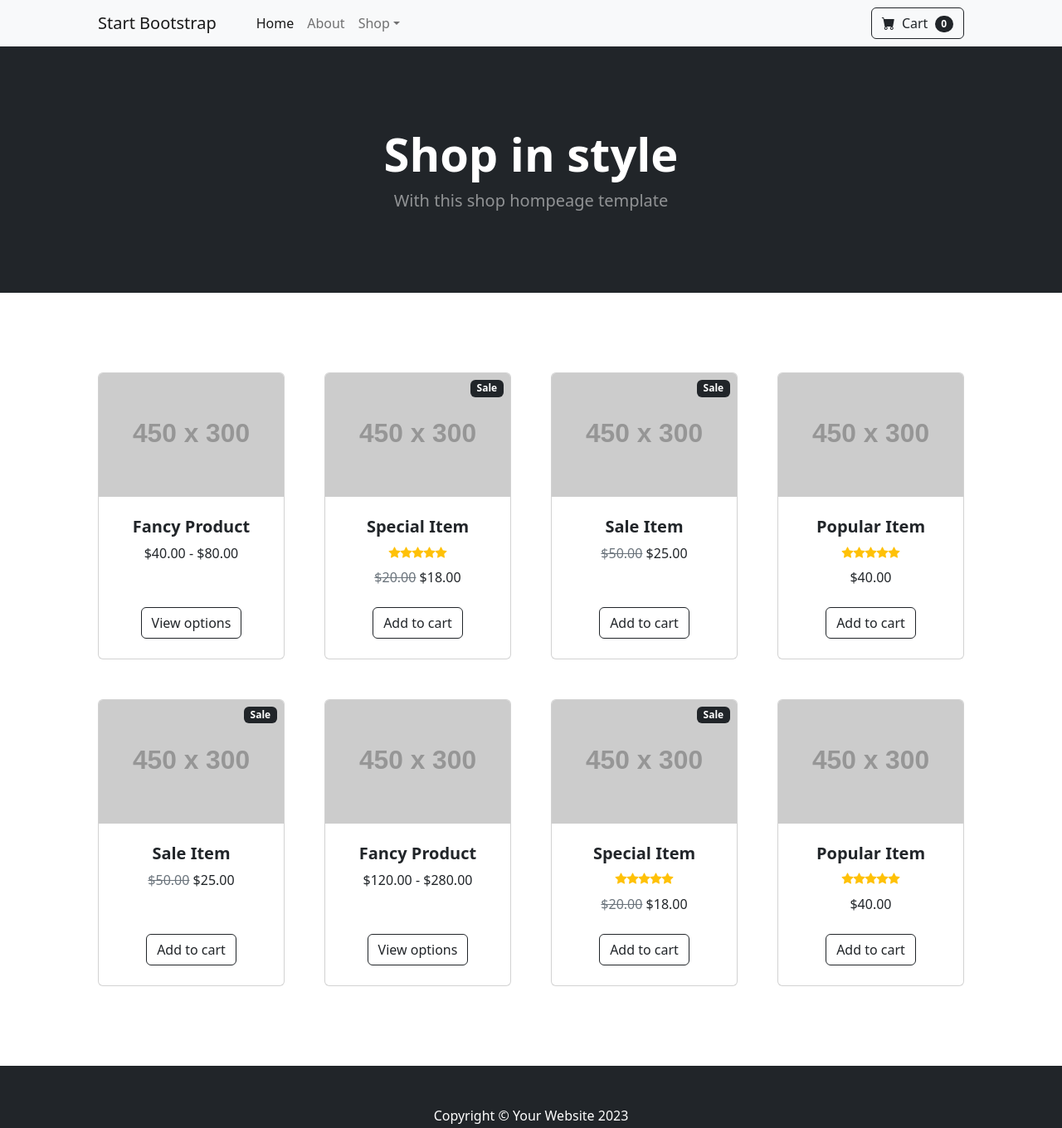
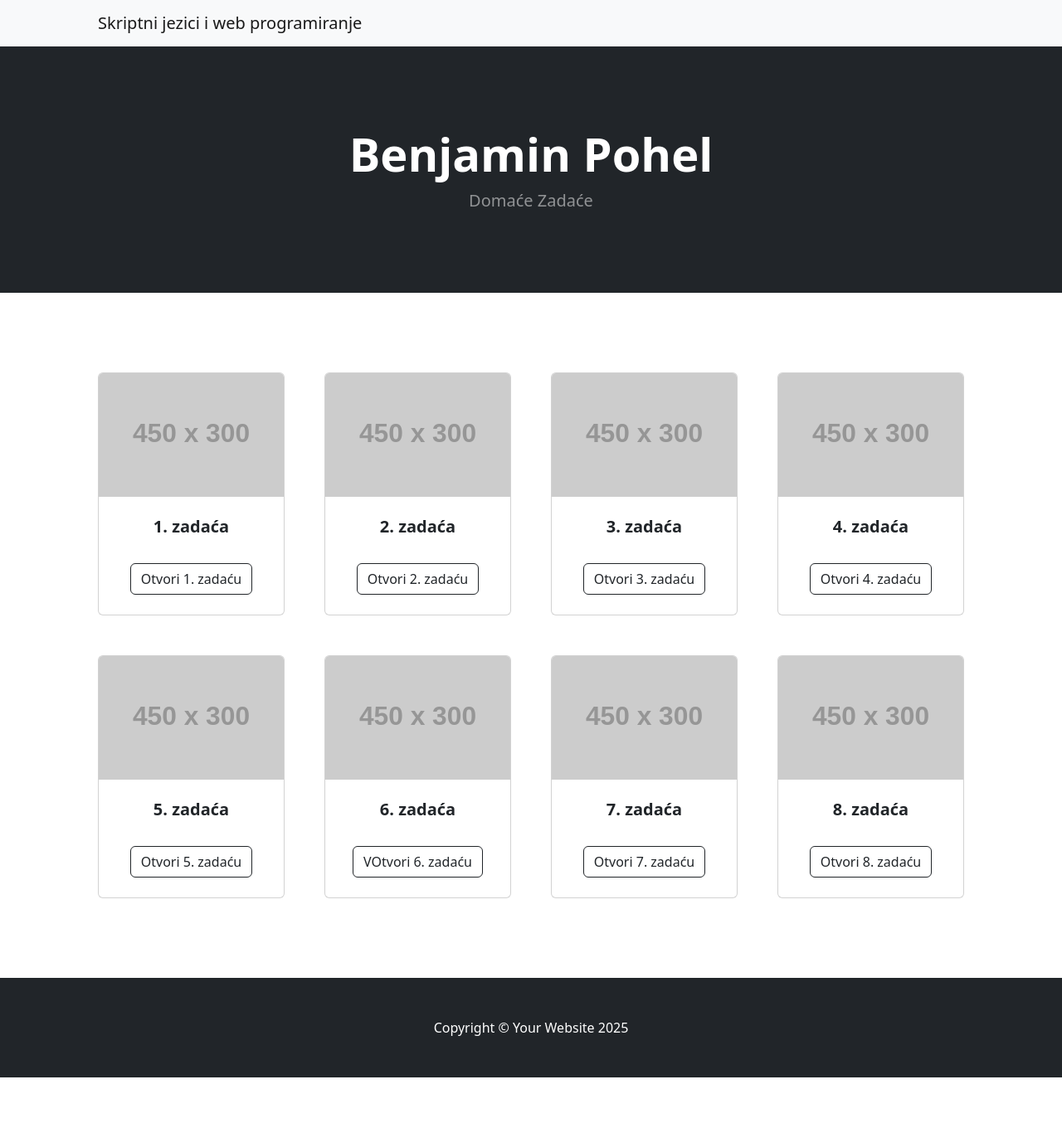
Before and after one commit to BenjaminPohel/SJWP2_Pohel_Benjamin, a plain HTML site: page index.html in a window 1280 px wide. Shown: the whole page at 83% size. After the commit the page ends 1299 px from the top, so only its background shows below. Drawn offline with nearby package versions, Linux system fonts and the light colour scheme; placeholder pictures from the web are drawn by us.

Commit message:
pravljenje stranice za zadaću

```diff
--- a/index.html
+++ b/index.html
@@ -5,7 +5,7 @@
         <meta name="viewport" content="width=device-width, initial-scale=1, shrink-to-fit=no" />
         <meta name="description" content="" />
         <meta name="author" content="" />
-        <title>Shop Homepage - Start Bootstrap Template</title>
+        <title>Benjamin Pohel</title>
         <!-- Favicon-->
         <link rel="icon" type="image/x-icon" href="assets/favicon.ico" />
         <!-- Bootstrap icons-->
@@ -17,38 +17,15 @@
         <!-- Navigation-->
         <nav class="navbar navbar-expand-lg navbar-light bg-light">
             <div class="container px-4 px-lg-5">
-                <a class="navbar-brand" href="#!">Start Bootstrap</a>
-                <button class="navbar-toggler" type="button" data-bs-toggle="collapse" data-bs-target="#navbarSupportedContent" aria-controls="navbarSupportedContent" aria-expanded="false" aria-label="Toggle navigation"><span class="navbar-toggler-icon"></span></button>
-                <div class="collapse navbar-collapse" id="navbarSupportedContent">
-                    <ul class="navbar-nav me-auto mb-2 mb-lg-0 ms-lg-4">
-                        <li class="nav-item"><a class="nav-link active" aria-current="page" href="#!">Home</a></li>
-                        <li class="nav-item"><a class="nav-link" href="#!">About</a></li>
-                        <li class="nav-item dropdown">
-                            <a class="nav-link dropdown-toggle" id="navbarDropdown" href="#" role="button" data-bs-toggle="dropdown" aria-expanded="false">Shop</a>
-                            <ul class="dropdown-menu" aria-labelledby="navbarDropdown">
-                                <li><a class="dropdown-item" href="#!">All Products</a></li>
-                                <li><hr class="dropdown-divider" /></li>
-                                <li><a class="dropdown-item" href="#!">Popular Items</a></li>
-                                <li><a class="dropdown-item" href="#!">New Arrivals</a></li>
-                            </ul>
-                        </li>
-                    </ul>
-                    <form class="d-flex">
-                        <button class="btn btn-outline-dark" type="submit">
-                            <i class="bi-cart-fill me-1"></i>
-                            Cart
-                            <span class="badge bg-dark text-white ms-1 rounded-pill">0</span>
-                        </button>
-                    </form>
-                </div>
+                <a class="navbar-brand" href="#!">Skriptni jezici i web programiranje</a>
             </div>
         </nav>
         <!-- Header-->
         <header class="bg-dark py-5">
             <div class="container px-4 px-lg-5 my-5">
                 <div class="text-center text-white">
-                    <h1 class="display-4 fw-bolder">Shop in style</h1>
-                    <p class="lead fw-normal text-white-50 mb-0">With this shop hompeage template</p>
+                    <h1 class="display-4 fw-bolder">Benjamin Pohel</h1>
+                    <p class="lead fw-normal text-white-50 mb-0">Domaće Zadaće</p>
                 </div>
             </div>
         </header>
@@ -64,66 +41,14 @@
                             <div class="card-body p-4">
                                 <div class="text-center">
                                     <!-- Product name-->
-                                    <h5 class="fw-bolder">Fancy Product</h5>
+                                    <h5 class="fw-bolder">1. zadaća</h5>
                                     <!-- Product price-->
-                                    $40.00 - $80.00
+
                                 </div>
                             </div>
                             <!-- Product actions-->
                             <div class="card-footer p-4 pt-0 border-top-0 bg-transparent">
-                                <div class="text-center"><a class="btn btn-outline-dark mt-auto" href="#">View options</a></div>
-                            </div>
-                        </div>
-                    </div>
-                    <div class="col mb-5">
-                        <div class="card h-100">
-                            <!-- Sale badge-->
-                            <div class="badge bg-dark text-white position-absolute" style="top: 0.5rem; right: 0.5rem">Sale</div>
-                            <!-- Product image-->
-                            <img class="card-img-top" src="https://dummyimage.com/450x300/dee2e6/6c757d.jpg" alt="..." />
-                            <!-- Product details-->
-                            <div class="card-body p-4">
-                                <div class="text-center">
-                                    <!-- Product name-->
-                                    <h5 class="fw-bolder">Special Item</h5>
-                                    <!-- Product reviews-->
-                                    <div class="d-flex justify-content-center small text-warning mb-2">
-                                        <div class="bi-star-fill"></div>
-                                        <div class="bi-star-fill"></div>
-                                        <div class="bi-star-fill"></div>
-                                        <div class="bi-star-fill"></div>
-                                        <div class="bi-star-fill"></div>
-                                    </div>
-                                    <!-- Product price-->
-                                    <span class="text-muted text-decoration-line-through">$20.00</span>
-                                    $18.00
-                                </div>
-                            </div>
-                            <!-- Product actions-->
-                            <div class="card-footer p-4 pt-0 border-top-0 bg-transparent">
-                                <div class="text-center"><a class="btn btn-outline-dark mt-auto" href="#">Add to cart</a></div>
-                            </div>
-                        </div>
-                    </div>
-                    <div class="col mb-5">
-                        <div class="card h-100">
-                            <!-- Sale badge-->
-                            <div class="badge bg-dark text-white position-absolute" style="top: 0.5rem; right: 0.5rem">Sale</div>
-                            <!-- Product image-->
-                            <img class="card-img-top" src="https://dummyimage.com/450x300/dee2e6/6c757d.jpg" alt="..." />
-                            <!-- Product details-->
-                            <div class="card-body p-4">
-                                <div class="text-center">
-                                    <!-- Product name-->
-                                    <h5 class="fw-bolder">Sale Item</h5>
-                                    <!-- Product price-->
-                                    <span class="text-muted text-decoration-line-through">$50.00</span>
-                                    $25.00
-                                </div>
-                            </div>
-                            <!-- Product actions-->
-                            <div class="card-footer p-4 pt-0 border-top-0 bg-transparent">
-                                <div class="text-center"><a class="btn btn-outline-dark mt-auto" href="#">Add to cart</a></div>
+                                <div class="text-center"><a class="btn btn-outline-dark mt-auto" href="#">Otvori 1. zadaću</a></div>
                             </div>
                         </div>
                     </div>
@@ -135,44 +60,12 @@
                             <div class="card-body p-4">
                                 <div class="text-center">
                                     <!-- Product name-->
-                                    <h5 class="fw-bolder">Popular Item</h5>
-                                    <!-- Product reviews-->
-                                    <div class="d-flex justify-content-center small text-warning mb-2">
-                                        <div class="bi-star-fill"></div>
-                                        <div class="bi-star-fill"></div>
-                                        <div class="bi-star-fill"></div>
-                                        <div class="bi-star-fill"></div>
-                                        <div class="bi-star-fill"></div>
-                                    </div>
-                                    <!-- Product price-->
-                                    $40.00
+                                    <h5 class="fw-bolder">2. zadaća</h5>
                                 </div>
                             </div>
                             <!-- Product actions-->
                             <div class="card-footer p-4 pt-0 border-top-0 bg-transparent">
-                                <div class="text-center"><a class="btn btn-outline-dark mt-auto" href="#">Add to cart</a></div>
-                            </div>
-                        </div>
-                    </div>
-                    <div class="col mb-5">
-                        <div class="card h-100">
-                            <!-- Sale badge-->
-                            <div class="badge bg-dark text-white position-absolute" style="top: 0.5rem; right: 0.5rem">Sale</div>
-                            <!-- Product image-->
-                            <img class="card-img-top" src="https://dummyimage.com/450x300/dee2e6/6c757d.jpg" alt="..." />
-                            <!-- Product details-->
-                            <div class="card-body p-4">
-                                <div class="text-center">
-                                    <!-- Product name-->
-                                    <h5 class="fw-bolder">Sale Item</h5>
-                                    <!-- Product price-->
-                                    <span class="text-muted text-decoration-line-through">$50.00</span>
-                                    $25.00
-                                </div>
-                            </div>
-                            <!-- Product actions-->
-                            <div class="card-footer p-4 pt-0 border-top-0 bg-transparent">
-                                <div class="text-center"><a class="btn btn-outline-dark mt-auto" href="#">Add to cart</a></div>
+                                <div class="text-center"><a class="btn btn-outline-dark mt-auto" href="#">Otvori 2. zadaću</a></div>
                             </div>
                         </div>
                     </div>
@@ -184,44 +77,15 @@
                             <div class="card-body p-4">
                                 <div class="text-center">
                                     <!-- Product name-->
-                                    <h5 class="fw-bolder">Fancy Product</h5>
+                                    <h5 class="fw-bolder">3. zadaća</h5>
                                     <!-- Product price-->
-                                    $120.00 - $280.00
+
+
                                 </div>
                             </div>
                             <!-- Product actions-->
                             <div class="card-footer p-4 pt-0 border-top-0 bg-transparent">
-                                <div class="text-center"><a class="btn btn-outline-dark mt-auto" href="#">View options</a></div>
-                            </div>
-                        </div>
-                    </div>
-                    <div class="col mb-5">
-                        <div class="card h-100">
-                            <!-- Sale badge-->
-                            <div class="badge bg-dark text-white position-absolute" style="top: 0.5rem; right: 0.5rem">Sale</div>
-                            <!-- Product image-->
-                            <img class="card-img-top" src="https://dummyimage.com/450x300/dee2e6/6c757d.jpg" alt="..." />
-                            <!-- Product details-->
-                            <div class="card-body p-4">
-                                <div class="text-center">
-                                    <!-- Product name-->
-                                    <h5 class="fw-bolder">Special Item</h5>
-                                    <!-- Product reviews-->
-                                    <div class="d-flex justify-content-center small text-warning mb-2">
-                                        <div class="bi-star-fill"></div>
-                                        <div class="bi-star-fill"></div>
-                                        <div class="bi-star-fill"></div>
-                                        <div class="bi-star-fill"></div>
-                                        <div class="bi-star-fill"></div>
-                                    </div>
-                                    <!-- Product price-->
-                                    <span class="text-muted text-decoration-line-through">$20.00</span>
-                                    $18.00
-                                </div>
-                            </div>
-                            <!-- Product actions-->
-                            <div class="card-footer p-4 pt-0 border-top-0 bg-transparent">
-                                <div class="text-center"><a class="btn btn-outline-dark mt-auto" href="#">Add to cart</a></div>
+                                <div class="text-center"><a class="btn btn-outline-dark mt-auto" href="#">Otvori 3. zadaću</a></div>
                             </div>
                         </div>
                     </div>
@@ -233,22 +97,82 @@
                             <div class="card-body p-4">
                                 <div class="text-center">
                                     <!-- Product name-->
-                                    <h5 class="fw-bolder">Popular Item</h5>
-                                    <!-- Product reviews-->
-                                    <div class="d-flex justify-content-center small text-warning mb-2">
-                                        <div class="bi-star-fill"></div>
-                                        <div class="bi-star-fill"></div>
-                                        <div class="bi-star-fill"></div>
-                                        <div class="bi-star-fill"></div>
-                                        <div class="bi-star-fill"></div>
-                                    </div>
-                                    <!-- Product price-->
-                                    $40.00
+                                    <h5 class="fw-bolder">4. zadaća</h5>
                                 </div>
                             </div>
                             <!-- Product actions-->
                             <div class="card-footer p-4 pt-0 border-top-0 bg-transparent">
-                                <div class="text-center"><a class="btn btn-outline-dark mt-auto" href="#">Add to cart</a></div>
+                                <div class="text-center"><a class="btn btn-outline-dark mt-auto" href="#">Otvori 4. zadaću</a></div>
+                            </div>
+                        </div>
+                    </div>
+                    <div class="col mb-5">
+                        <div class="card h-100">
+                            <!-- Product image-->
+                            <img class="card-img-top" src="https://dummyimage.com/450x300/dee2e6/6c757d.jpg" alt="..." />
+                            <!-- Product details-->
+                            <div class="card-body p-4">
+                                <div class="text-center">
+                                    <!-- Product name-->
+                                    <h5 class="fw-bolder">5. zadaća</h5>
+                                </div>
+                            </div>
+                            <!-- Product actions-->
+                            <div class="card-footer p-4 pt-0 border-top-0 bg-transparent">
+                                <div class="text-center"><a class="btn btn-outline-dark mt-auto" href="#">Otvori 5. zadaću</a></div>
+                            </div>
+                        </div>
+                    </div>
+                    <div class="col mb-5">
+                        <div class="card h-100">
+                            <!-- Product image-->
+                            <img class="card-img-top" src="https://dummyimage.com/450x300/dee2e6/6c757d.jpg" alt="..." />
+                            <!-- Product details-->
+                            <div class="card-body p-4">
+                                <div class="text-center">
+                                    <!-- Product name-->
+                                    <h5 class="fw-bolder">6. zadaća</h5>
+                                </div>
+                            </div>
+                            <!-- Product actions-->
+                            <div class="card-footer p-4 pt-0 border-top-0 bg-transparent">
+                                <div class="text-center"><a class="btn btn-outline-dark mt-auto" href="#">VOtvori 6. zadaću</a></div>
+                            </div>
+                        </div>
+                    </div>
+                    <div class="col mb-5">
+                        <div class="card h-100">
+                            <!-- Product image-->
+                            <img class="card-img-top" src="https://dummyimage.com/450x300/dee2e6/6c757d.jpg" alt="..." />
+                            <!-- Product details-->
+                            <div class="card-body p-4">
+                                <div class="text-center">
+                                    <!-- Product name-->
+                                    <h5 class="fw-bolder">7. zadaća</h5>
+                                    <!-- Product reviews-->
+                                </div>
+                            </div>
+                            <!-- Product actions-->
+                            <div class="card-footer p-4 pt-0 border-top-0 bg-transparent">
+                                <div class="text-center"><a class="btn btn-outline-dark mt-auto" href="#">Otvori 7. zadaću</a></div>
+                            </div>
+                        </div>
+                    </div>
+                    <div class="col mb-5">
+                        <div class="card h-100">
+                            <!-- Product image-->
+                            <img class="card-img-top" src="https://dummyimage.com/450x300/dee2e6/6c757d.jpg" alt="..." />
+                            <!-- Product details-->
+                            <div class="card-body p-4">
+                                <div class="text-center">
+                                    <!-- Product name-->
+                                    <h5 class="fw-bolder">8. zadaća</h5>
+                                    <!-- Product reviews-->
+                                </div>
+                            </div>
+                            <!-- Product actions-->
+                            <div class="card-footer p-4 pt-0 border-top-0 bg-transparent">
+                                <div class="text-center"><a class="btn btn-outline-dark mt-auto" href="#">Otvori 8. zadaću</a></div>
                             </div>
                         </div>
                     </div>
@@ -257,7 +181,7 @@
         </section>
         <!-- Footer-->
         <footer class="py-5 bg-dark">
-            <div class="container"><p class="m-0 text-center text-white">Copyright &copy; Your Website 2023</p></div>
+            <div class="container"><p class="m-0 text-center text-white">Copyright &copy; Your Website 2025</p></div>
         </footer>
         <!-- Bootstrap core JS-->
         <script src="https://cdn.jsdelivr.net/npm/bootstrap@5.2.3/dist/js/bootstrap.bundle.min.js"></script>
```
